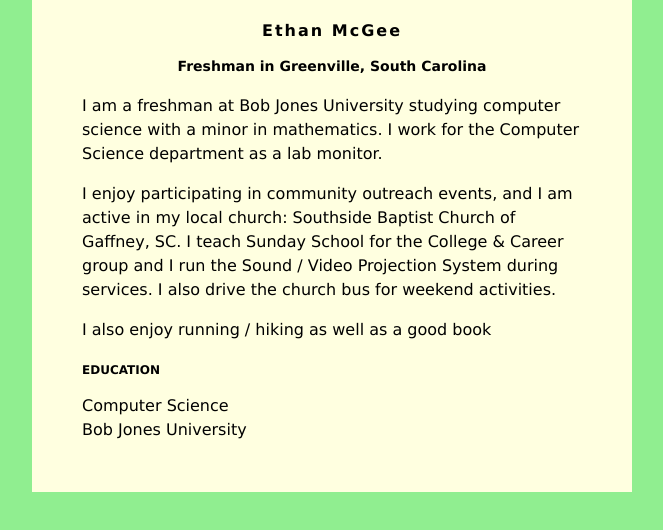
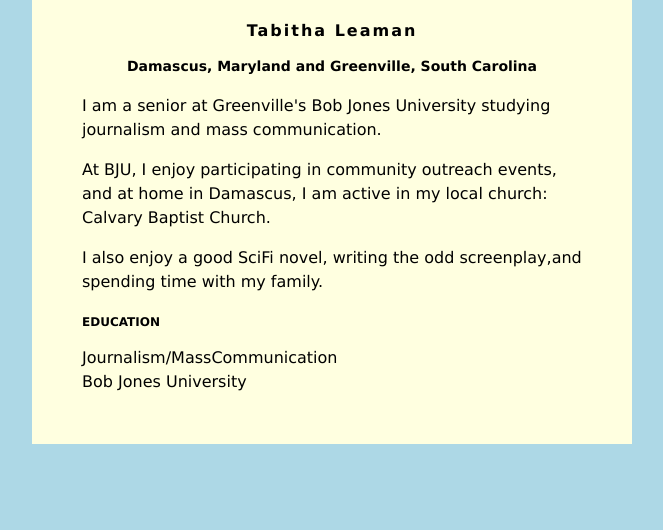
Before and after one commit to tleam475/tleam475.github.io, a plain HTML site: page index.html in a window 1280 px wide. Shown: the whole page, without its empty margins (308-971 px from the left). Drawn offline with Linux system fonts and the light colour scheme.

Commit message:
Update index.html

```diff
--- a/index.html
+++ b/index.html
@@ -2,7 +2,7 @@
 <head>
 <style>
 body {
-    background: lightgreen;
+    background: lightblue;
     font-family: Verdana;
 }
 #content {
@@ -30,19 +30,19 @@
 </head>
 <body>
     <div id="content">
-        <h1>Ethan McGee</h1>
-        <h2>Freshman in Greenville, South Carolina</h2>
+        <h1>Tabitha Leaman</h1>
+        <h2>Damascus, Maryland and Greenville, South Carolina</h2>
 
-         <p>I am a freshman at Bob Jones University studying computer science with a minor in mathematics. I work for the Computer Science department as a lab monitor.</p>
+         <p>I am a senior at Greenville's Bob Jones University studying journalism and mass communication.</p>
          <p>
-            I enjoy participating in community outreach events, and I am active in my local church: Southside Baptist Church of Gaffney, SC.  I teach Sunday School for the College &amp; Career group and I run the Sound / Video Projection System during services.  I also drive the church bus for weekend activities.
+           At BJU, I enjoy participating in community outreach events, and at home in Damascus, I am active in my local church: Calvary Baptist Church.
          </p>
          <p>
-            I also enjoy running / hiking as well as a good book
+            I also enjoy a good SciFi novel, writing the odd screenplay,and spending time with my family.
          </p>
 
         <h3>EDUCATION</h3>
-        Computer Science<br>
+        Journalism/MassCommunication<br>
         Bob Jones University
     </div>
 
```
